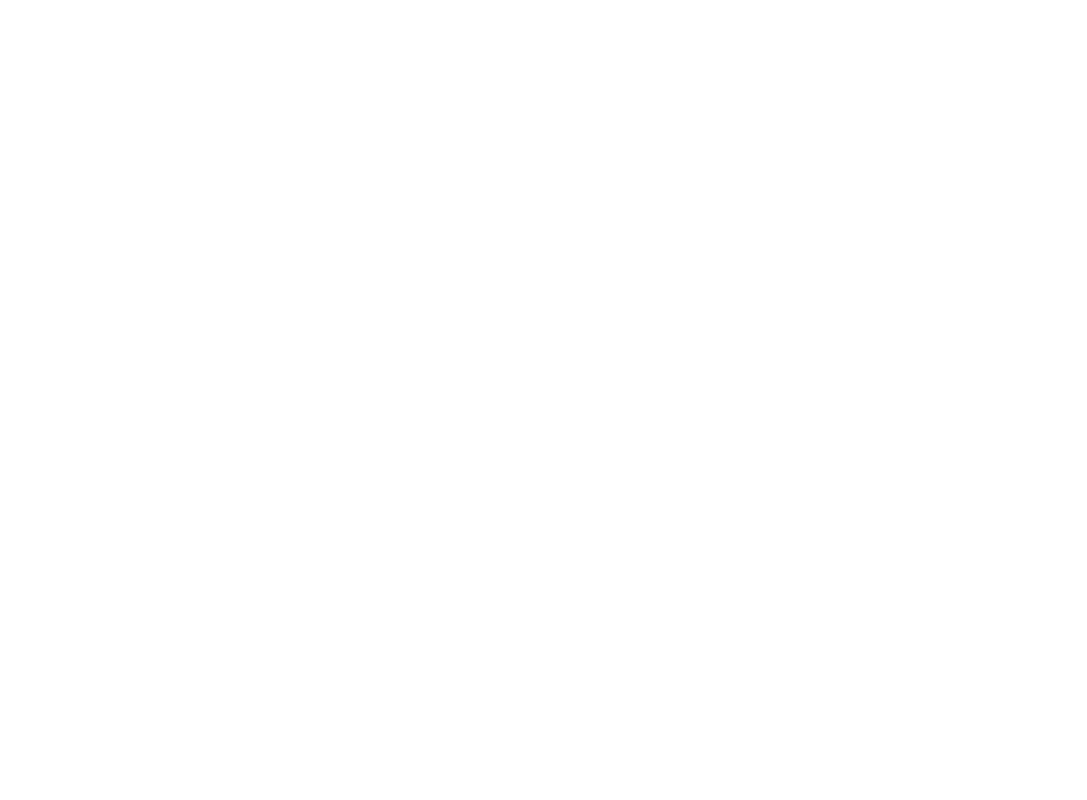
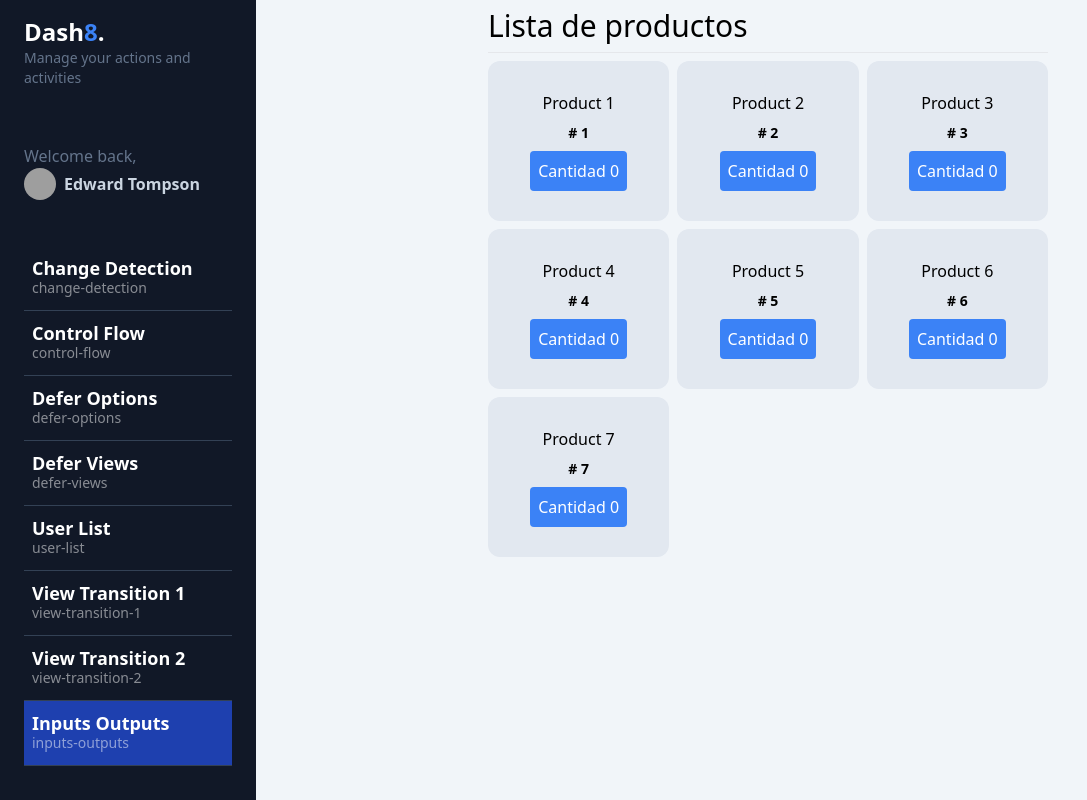
Before and after one commit to ljsuarez7/AngularCeroExperto2024NuevasCaracteristicasAngular18, an Angular app: page /dashboard/inputs-outputs in a window 1280 px wide. Before the commit this address led to /. Shown: the whole page, without its empty margins (0-1087 px from the left). Built offline with nearby package versions, Linux system fonts and the light colour scheme; grey boxes are pictures that could not be loaded.

Commit message:
Pruebas con los nuevos input output

```diff
--- a/src/app/app.routes.ts
+++ b/src/app/app.routes.ts
@@ -46,6 +46,11 @@
         loadComponent: () => import('./dashboard/pages/view-transition/view-transition2.component')
       },
       {
+        path: 'inputs-outputs',
+        title: 'Inputs Outputs',
+        loadComponent: () => import('./dashboard/pages/input-ouput/input-ouput.component')
+      },
+      {
         path: '',
         redirectTo: 'control-flow',
         pathMatch: 'full'
--- a/src/app/dashboard/dashboard.component.html
+++ b/src/app/dashboard/dashboard.component.html
@@ -5,7 +5,7 @@
 
     <app-sidemenu />
 
-    <div class="text-black px-2 mt-2 w-full">
+    <div class="text-black px-2 mt-2 max-w-xl w-full m-auto">
 
       <router-outlet />
 
--- /dev/null
+++ b/src/app/dashboard/pages/input-ouput/input-ouput.component.html
@@ -0,0 +1,13 @@
+<h1 class="text-3xl">Lista de productos</h1>
+<hr class="my-2">
+
+<div class="grid grid-cols-1 sm:grid-cols-3 gap-2">
+
+  @for (product of products(); track product.id) {
+
+    <app-product-card [product]="product" (onIncrementQuantity)="updateProduct(product, $event)" />
+
+  }
+
+
+</div>
--- /dev/null
+++ b/src/app/dashboard/pages/input-ouput/input-ouput.component.ts
@@ -0,0 +1,57 @@
+import { ChangeDetectionStrategy, Component, OnDestroy, signal } from '@angular/core';
+import { ProductCardComponent } from './ui/product-card/product-card.component';
+import { Product } from '../../../interfaces/product.interface';
+import { interval, take, tap } from 'rxjs';
+
+@Component({
+  selector: 'app-input-output',
+  standalone: true,
+  imports: [ProductCardComponent],
+  templateUrl: './input-ouput.component.html',
+  changeDetection: ChangeDetectionStrategy.OnPush
+})
+export default class InputOutputComponent implements OnDestroy{
+
+
+  public products = signal<Product[]>([
+    {
+      id: 1,
+      name: 'Product 1',
+      quantity: 0
+    },
+    {
+      id: 2,
+      name: 'Product 2',
+      quantity: 0
+    }
+  ]);
+
+  private IntervalSubscription = interval(1000).pipe(
+    tap(() => {
+      this.products.update((products => [
+        ...products,
+        {
+          id: products.length + 1,
+          name: `Product ${products.length +1}`,
+          quantity: 0
+        }
+      ]))
+    }),
+    take(7)
+  ).subscribe();
+
+  public updateProduct(product: Product, quantity: number){
+
+    this.products.update((products) =>
+      products.map((p) =>
+        p.id === product.id ? {...p, quantity} : p
+      )
+    );
+
+  }
+
+  ngOnDestroy(): void {
+    this.IntervalSubscription.unsubscribe();
+  }
+
+}
--- /dev/null
+++ b/src/app/dashboard/pages/input-ouput/ui/product-card/product-card.component.html
@@ -0,0 +1,11 @@
+<div class="bg-slate-200 w-full rounded-xl h-40 flex justify-center items-center flex-col">
+
+  <span>{{product().name}}</span>
+
+  <h2 class="font-bold text-sm my-2"># {{product().id}}</h2>
+
+  <button (click)="incrementQuantity()" class="bg-blue-500 p-2 rounded text-white hover:bg-blue-600 transition-all">
+    Cantidad {{product().quantity}}
+  </button>
+
+</div>
--- /dev/null
+++ b/src/app/dashboard/pages/input-ouput/ui/product-card/product-card.component.ts
@@ -0,0 +1,29 @@
+import { ChangeDetectionStrategy, Component, effect, EventEmitter, input, Input, output, Output } from '@angular/core';
+import { Product } from '../../../../../interfaces/product.interface';
+
+@Component({
+  selector: 'app-product-card',
+  standalone: true,
+  imports: [],
+  templateUrl: './product-card.component.html',
+  changeDetection: ChangeDetectionStrategy.OnPush
+})
+export class ProductCardComponent {
+
+  // @Input({required: true}) public product!: Product;
+
+  public product = input.required<Product>();
+
+  // @Output() public onIncrementQuantity = new EventEmitter<number>();
+
+  public onIncrementQuantity = output<number>();
+
+  public incrementQuantity(): void{
+    this.onIncrementQuantity.emit(this.product().quantity + 1);
+  }
+
+  public logEffect = effect(() => {
+    console.log(this.product().name);
+  });
+
+}
--- /dev/null
+++ b/src/app/interfaces/product.interface.ts
@@ -0,0 +1,5 @@
+export interface Product{
+  id: number;
+  name: string;
+  quantity: number;
+}
```
